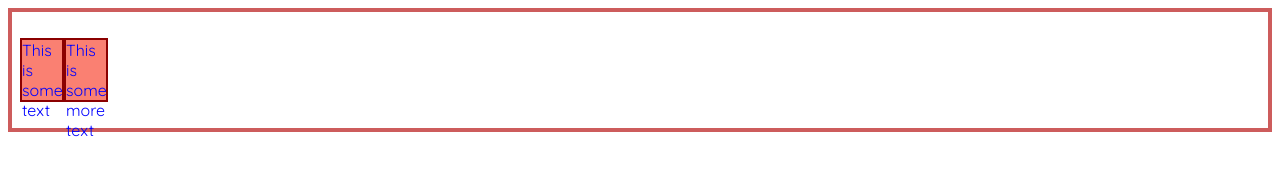
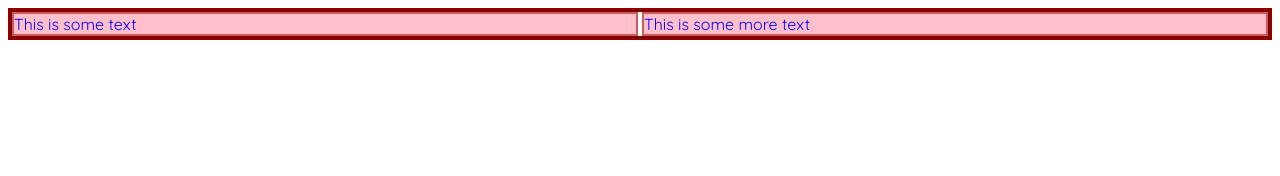
Before and after one commit to spencemang/Site-stuffs, a plain HTML site: page test-site1/index.html in a window 1280 px wide. Drawn offline with Linux system fonts and the light colour scheme.

Commit message:
modified:   test-site1/style.css flex spacing

```diff
--- a/test-site1/style.css
+++ b/test-site1/style.css
@@ -3,21 +3,21 @@ html {
 }
 
 .container{
-    height: 100px;
-    padding: 8px;
-    border: 4px solid indianred;
+
+    border: 4px solid darkred;
     display: flex;
-    align-items: center;
+    justify-content: center;
+    gap: 4px;
 
 
 }
 
 .txt{
-    width: 40px;
-    height: 60px;
-    border: 2px solid darkred;
-    background: salmon;
+    flex: 1;
+    border: 2px solid indianred;
+    background: pink;
     color: blue;
+    gap: 8px;
 
 
 
```
